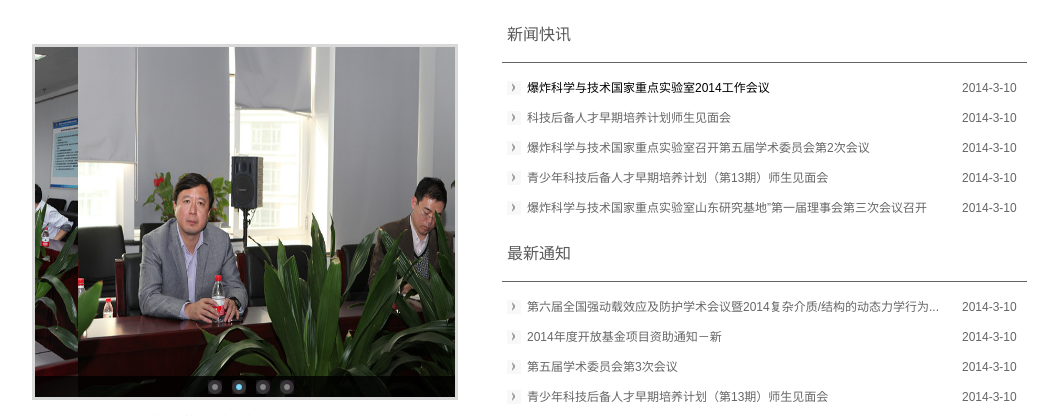
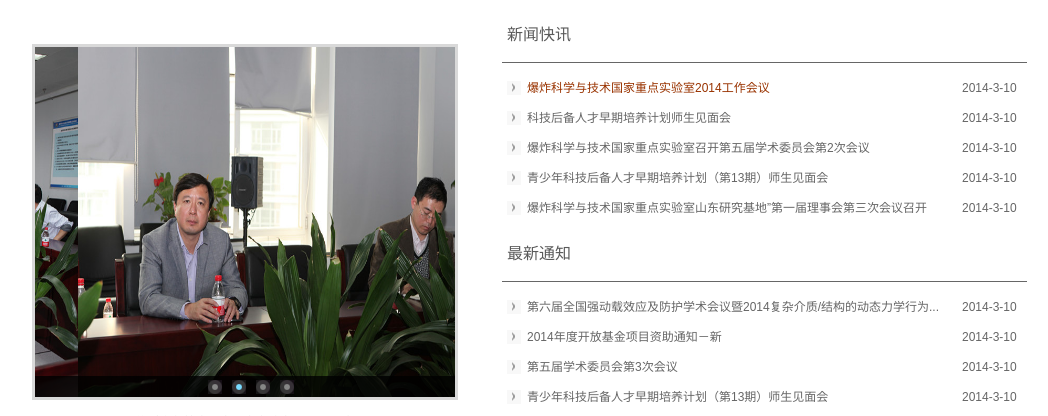
Before and after one commit to lizzyphy/lab_baozha, a CodeIgniter app: page / in a window 1280 px wide, with the pointer over the restyled element. Shown: the part 171-587 px from the top of the page, without its empty margins (108-1156 px from the left). Run offline with CodeIgniter, Linux system fonts and the light colour scheme.

Commit message:
修改部分链接hover颜色

```diff
--- a/static/css/css.css
+++ b/static/css/css.css
@@ -40,7 +40,7 @@ a:hover {
 	width:460px;
 }
 .right li a:hover {
-	color:#000;
+	color:#930;
 }
 .right ul {
 	padding-top:10px;
@@ -57,6 +57,9 @@ a:hover {
 	background: url(../img/tb.jpg) no-repeat 5px center;
 	padding-left: 25px;
 	width:390px;
+}
+.left1 li a:hover {
+	color:#930;
 }
 .left1 ul {
 	padding-top:10px;
```
